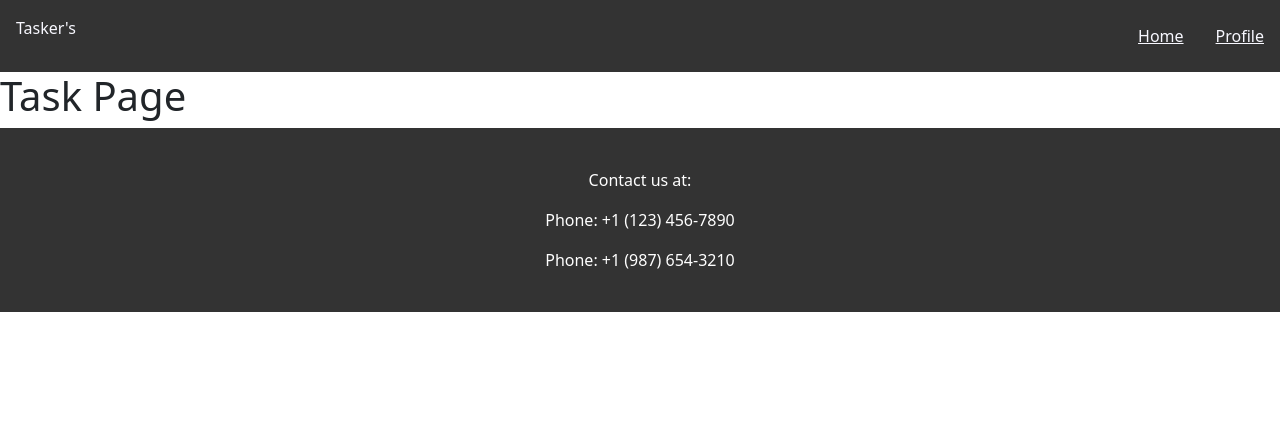
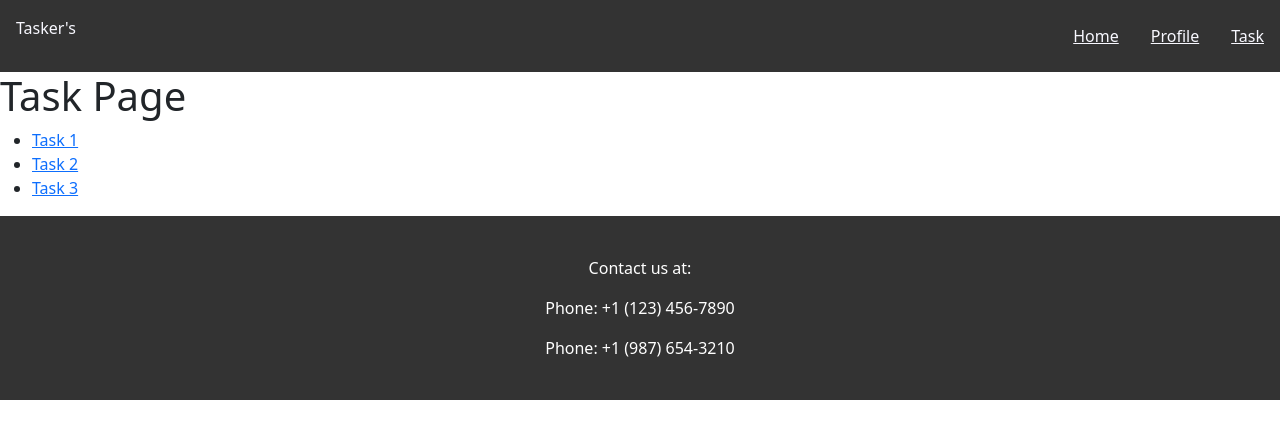
Before and after one commit to Maksaid/TaskManagerFront, a React (Create React App) app: page /task in a window 1280 px wide. Shown: the top 438 px of the page. Built offline with nearby package versions, Linux system fonts and the light colour scheme.

Commit message:
Add Task and TaskDetail components with navigation

```diff
--- a/src/AppRoutes.js
+++ b/src/AppRoutes.js
@@ -3,6 +3,7 @@ import {Route, Routes} from 'react-router-dom';
 import Home from './components/Home';
 import Profile from './components/Profile';
 import Task from './components/Task';
+import TaskDetail from "./components/TaskDetail";
 
 const AppRoutes = () => {
     return (
@@ -10,6 +11,7 @@ const AppRoutes = () => {
             <Route path="/" element={<Home/>}/>
             <Route path="/profile" element={<Profile/>}/>
             <Route path="/task" element={<Task/>}/>
+            <Route path="/task/:taskId" element={<TaskDetail/>}/>
         </Routes>
     );
 };
--- a/src/components/NavBar.js
+++ b/src/components/NavBar.js
@@ -12,6 +12,7 @@ const NavBar = () => {
                 <div className="nav-buttons">
                     <Link className="nav-button" to='/'>Home</Link>
                     <Link className="nav-button" to='/profile'>Profile</Link>
+                    <Link className="nav-button" to='/task'>Task</Link>
                 </div>
             </nav>
         </>
--- a/src/components/Task.js
+++ b/src/components/Task.js
@@ -1,10 +1,23 @@
-import React from 'react';
+import React, { useState } from 'react';
+import { Link } from 'react-router-dom';
 
 const Task = () => {
+    const [tasks, setTasks] = useState([
+        { id: 1, title: 'Task 1' },
+        { id: 2, title: 'Task 2' },
+        { id: 3, title: 'Task 3' },
+    ]);
+
     return (
         <div>
             <h1>Task Page</h1>
-            {/* Добавьте здесь содержимое страницы задачи */}
+            <ul>
+                {tasks.map(task => (
+                    <li key={task.id}>
+                        <Link to={`/tasks/${task.id}`}>{task.title}</Link>
+                    </li>
+                ))}
+            </ul>
         </div>
     );
 };
--- /dev/null
+++ b/src/components/TaskDetail.js
@@ -0,0 +1,27 @@
+import React from 'react';
+import { useParams } from 'react-router-dom';
+
+const TaskDetail = () => {
+    const { taskId } = useParams();
+    const tasks = [
+        { id: 1, title: 'Task 1', description: 'Description for Task 1' },
+        { id: 2, title: 'Task 2', description: 'Description for Task 2' },
+        { id: 3, title: 'Task 3', description: 'Description for Task 3' },
+    ];
+
+    const task = tasks.find(t => t.id === parseInt(taskId));
+
+    if (!task) {
+        return <div>Task not found</div>;
+    }
+
+    return (
+        <div>
+            <h1>{task.title}</h1>
+            <p>{task.description}</p>
+            {"task about something new"}
+        </div>
+    );
+};
+
+export default TaskDetail;
```
